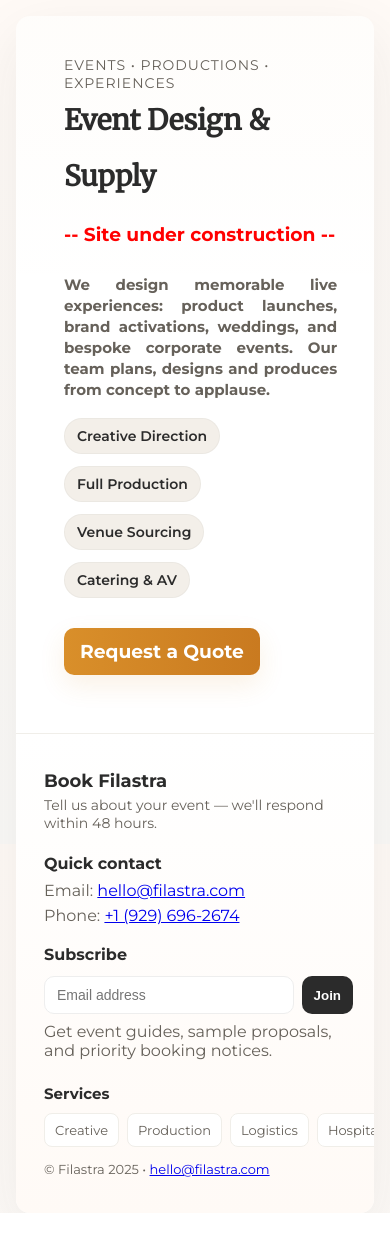
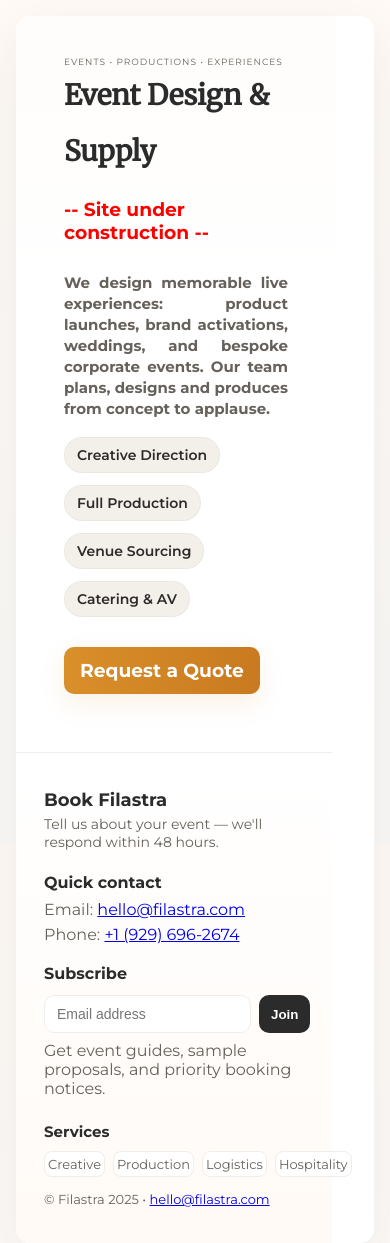
Before and after one commit to filastra/filastra, a plain HTML site: page index.html in a window 390 px wide. Before the commit the page ends 1213 px from the top, so only its background shows below. Drawn offline with Linux system fonts and the light colour scheme.

Commit message:
Add index.thml

```diff
--- a/index.html
+++ b/index.html
@@ -88,7 +88,7 @@
 
   /* small decorative icons row */
   .icons{display:flex;gap:8px;margin-top:10px}
-  .icons .ico{padding:8px 10px;border-radius:8px;background:#fff;border:1px solid #f0eee9;font-size:13px;color:var(--muted);display:inline-flex;align-items:center;gap:8px}
+  .icons .ico{padding:4px 3px;border-radius:8px;background:#fff;border:1px solid #f0eee9;font-size:13px;color:var(--muted);display:inline-flex;align-items:center;gap:8px}
 
   /* responsive */
   @media (max-width:1040px){ .frame{grid-template-columns:1fr 340px} }
@@ -104,6 +104,9 @@
     .lead{font-size:15px}
     .left{width:88%}
     .right{width:87%}
+    .strap{font-size:9px}
+    #title}font-size:18px}
+    h3{font-size:.9em}
   }
 
   /* accessible focus */
```
